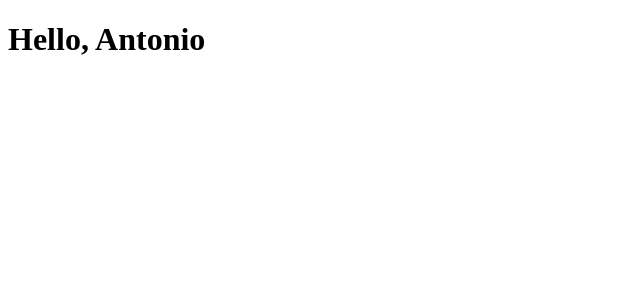
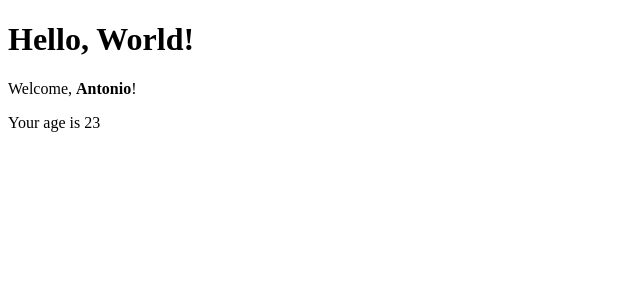
Before and after one commit to Kforkiller/eserciziReact, a React (Create React App) app in the folder my-app/: page / in a window 1280 px wide. Shown: the top 300 px of the page, without its empty margins (0-640 px from the left). Built offline with nearby package versions, Linux system fonts and the light colour scheme.

Commit message:
Esercizio age

```diff
--- /dev/null
+++ b/my-app/src/Age.js
@@ -0,0 +1,7 @@
+import React from "react";
+
+export class Age extends React.Component{
+    render(){
+        return <p>Your age is {this.props.age}</p>
+    }
+}
--- a/my-app/src/App.js
+++ b/my-app/src/App.js
@@ -1,5 +1,14 @@
 import React from "react";
+import { Hello }  from "./Hello"
+import { Welcome } from "./Welcome";
 
-export function helloName(name){
-    return <h1>Hello, {name}</h1>
+export default class App extends React.Component{
+    render(){
+        return (
+            <div>
+                <Hello />
+                <Welcome name ={<strong>Antonio</strong>} age="23"/>
+            </div>
+        )
+    }
 }
--- /dev/null
+++ b/my-app/src/Hello.js
@@ -0,0 +1,11 @@
+import React from "react";
+
+export class Hello extends React.Component{
+    render(){
+        return (
+            <div>
+                <h1>Hello, World!</h1>
+            </div>
+        )
+    }
+}
--- /dev/null
+++ b/my-app/src/Welcome.js
@@ -0,0 +1,13 @@
+import React from "react";
+import { Age } from "./Age";
+
+export class Welcome extends React.Component{
+    render(){
+        return (
+        <div>
+        <p>Welcome, {this.props.name ? this.props.name : "Default"}!</p>
+        <Age age={this.props.age}/>
+        </div>
+        )
+    }
+}
--- a/my-app/src/index.js
+++ b/my-app/src/index.js
@@ -1,6 +1,6 @@
 import ReactDOM from "react-dom/client";
 /* import "./index.css"; */
-import { helloName } from "./App";
+import App from "./App";
 
 const root = ReactDOM.createRoot(document.getElementById("root"));
-root.render(helloName("Antonio"));
+root.render(<App/>);
```
